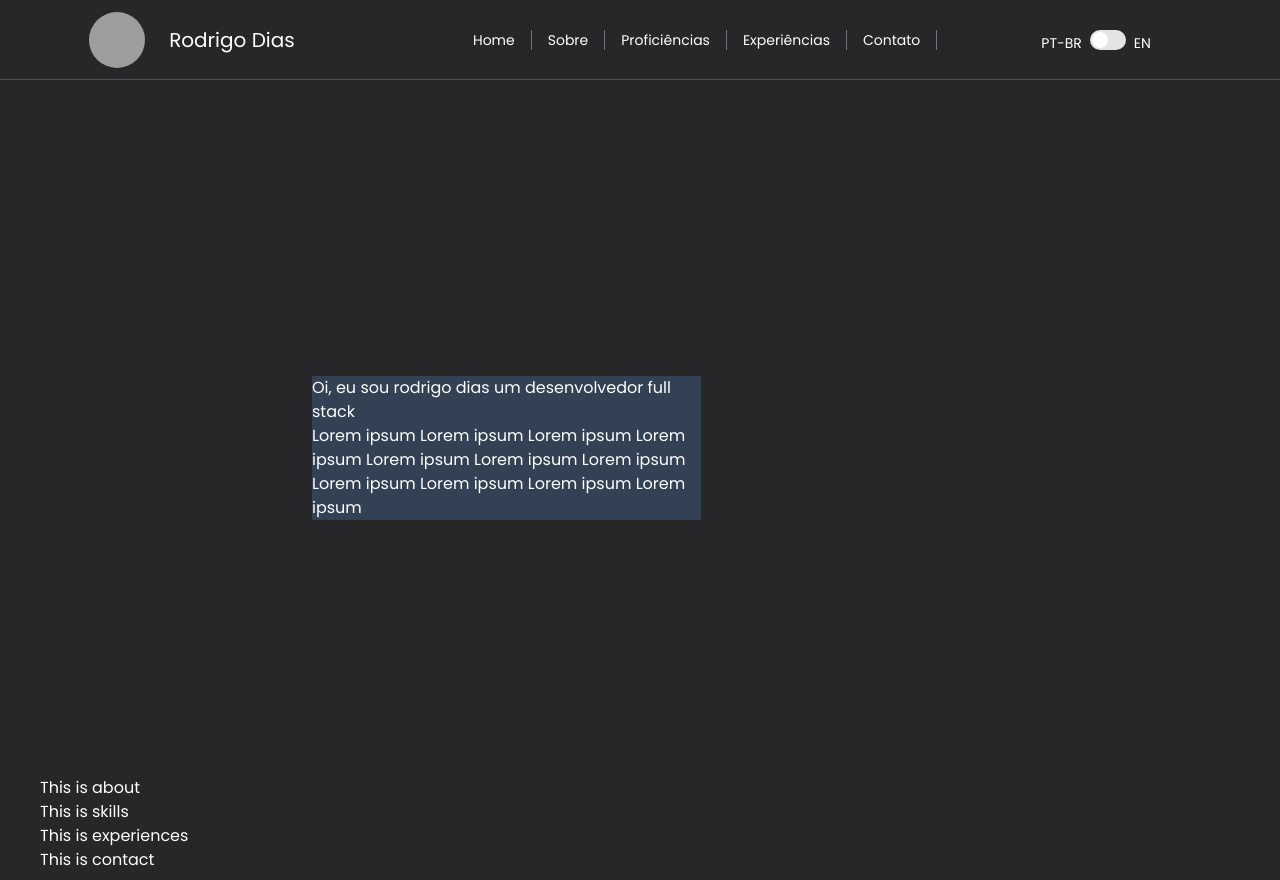
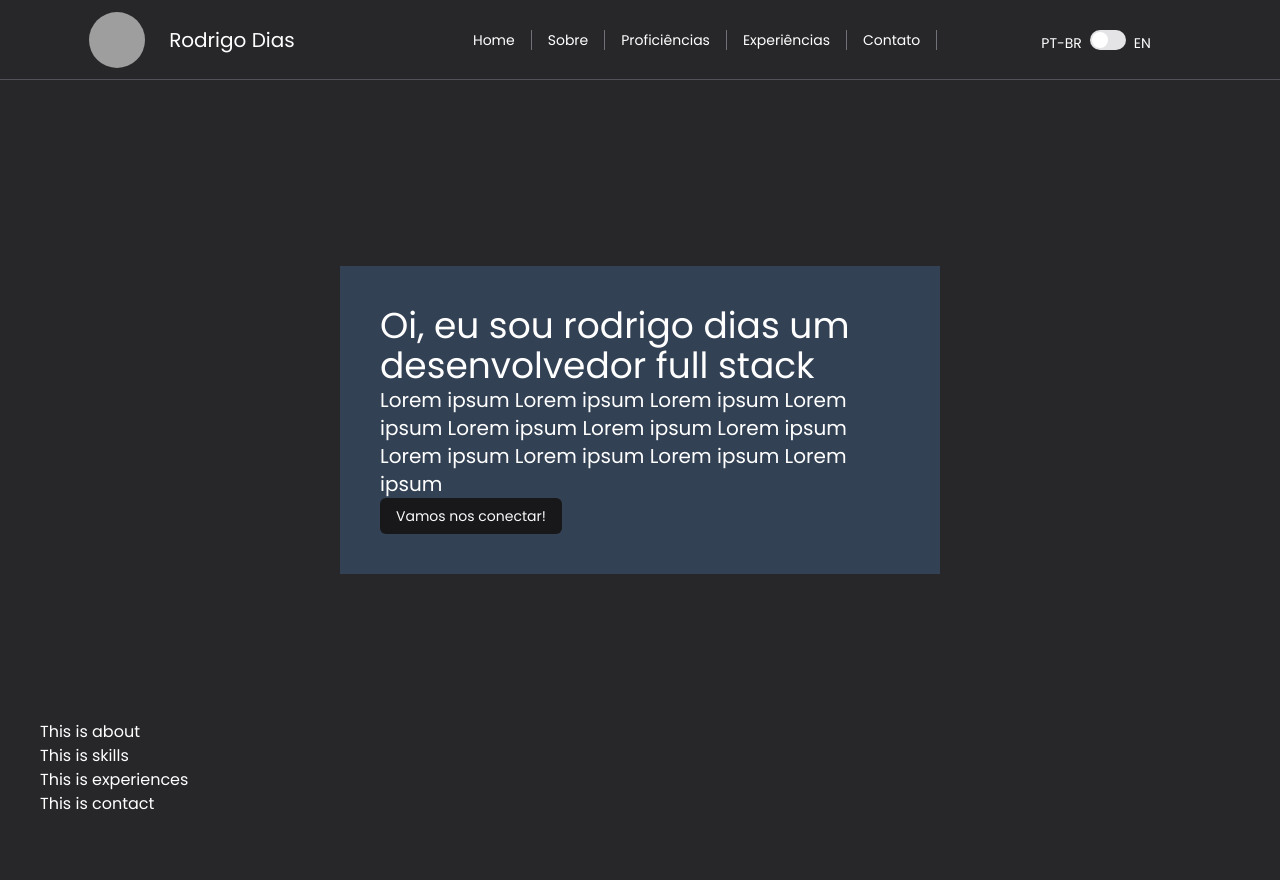
Before and after one commit to rdias66/next-portfolio, a Next.js app: page / in a window 1280 px wide. Built offline with nearby package versions, Linux system fonts and the light colour scheme; grey boxes are pictures that could not be loaded.

Commit message:
home ongoing

```diff
--- a/src/app/data/texts-EN.tsx
+++ b/src/app/data/texts-EN.tsx
@@ -10,6 +10,7 @@
     mainText: 'Hi, im rodrigo dias a full stack developer',
     introduction:
       'Lorem ipsum Lorem ipsum Lorem ipsum Lorem ipsum Lorem ipsum Lorem ipsum Lorem ipsum Lorem ipsum Lorem ipsum Lorem ipsum Lorem ipsum',
+    buttonText: 'Lets connect!',
   }
   return { headerTexts, homeTexts }
 }
--- a/src/app/data/texts-PT.tsx
+++ b/src/app/data/texts-PT.tsx
@@ -10,6 +10,7 @@
     mainText: 'Oi, eu sou rodrigo dias um desenvolvedor full stack',
     introduction:
       'Lorem ipsum Lorem ipsum Lorem ipsum Lorem ipsum Lorem ipsum Lorem ipsum Lorem ipsum Lorem ipsum Lorem ipsum Lorem ipsum Lorem ipsum',
+    buttonText: 'Vamos nos conectar!',
   }
   return { headerTexts, homeTexts }
 }
--- a/src/app/sections/home.tsx
+++ b/src/app/sections/home.tsx
@@ -1,9 +1,13 @@
+import { Button } from '@/components/ui/button'
+
 export function Home({ LanguageTextData }: any) {
   return (
-    <section className="pl-4 pr-4 max-w-full" id="Home">
-      <div className="m-64 w-1/3 bg-slate-700">
-        <h1>{LanguageTextData.mainText}</h1>
-        <p>{LanguageTextData.introduction} </p>
+    <section id="Home" className="flex h-5/6">
+      <div className="w-1/2 bg-slate-700 p-10 m-auto flex-row">
+        <h1 className="text-4xl">{LanguageTextData.mainText}</h1>
+        <p className="text-xl">{LanguageTextData.introduction} </p>
+
+        <Button className="">{LanguageTextData.buttonText}</Button>
       </div>
     </section>
   )
--- /dev/null
+++ b/src/components/ui/button.tsx
@@ -0,0 +1,57 @@
+import * as React from "react"
+import { Slot } from "@radix-ui/react-slot"
+import { cva, type VariantProps } from "class-variance-authority"
+
+import { cn } from "@/lib/utils"
+
+const buttonVariants = cva(
+  "inline-flex items-center justify-center whitespace-nowrap rounded-md text-sm font-medium transition-colors focus-visible:outline-none focus-visible:ring-1 focus-visible:ring-ring disabled:pointer-events-none disabled:opacity-50",
+  {
+    variants: {
+      variant: {
+        default:
+          "bg-primary text-primary-foreground shadow hover:bg-primary/90",
+        destructive:
+          "bg-destructive text-destructive-foreground shadow-sm hover:bg-destructive/90",
+        outline:
+          "border border-input bg-background shadow-sm hover:bg-accent hover:text-accent-foreground",
+        secondary:
+          "bg-secondary text-secondary-foreground shadow-sm hover:bg-secondary/80",
+        ghost: "hover:bg-accent hover:text-accent-foreground",
+        link: "text-primary underline-offset-4 hover:underline",
+      },
+      size: {
+        default: "h-9 px-4 py-2",
+        sm: "h-8 rounded-md px-3 text-xs",
+        lg: "h-10 rounded-md px-8",
+        icon: "h-9 w-9",
+      },
+    },
+    defaultVariants: {
+      variant: "default",
+      size: "default",
+    },
+  }
+)
+
+export interface ButtonProps
+  extends React.ButtonHTMLAttributes<HTMLButtonElement>,
+    VariantProps<typeof buttonVariants> {
+  asChild?: boolean
+}
+
+const Button = React.forwardRef<HTMLButtonElement, ButtonProps>(
+  ({ className, variant, size, asChild = false, ...props }, ref) => {
+    const Comp = asChild ? Slot : "button"
+    return (
+      <Comp
+        className={cn(buttonVariants({ variant, size, className }))}
+        ref={ref}
+        {...props}
+      />
+    )
+  }
+)
+Button.displayName = "Button"
+
+export { Button, buttonVariants }
```
